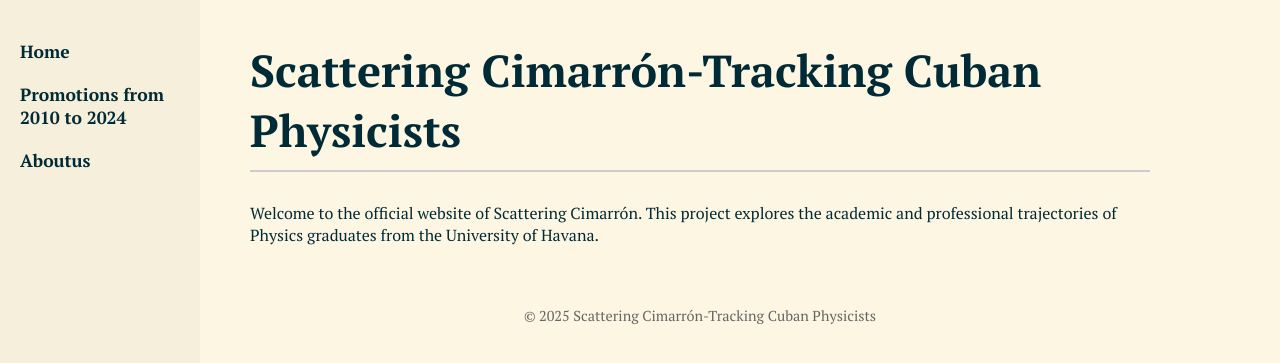
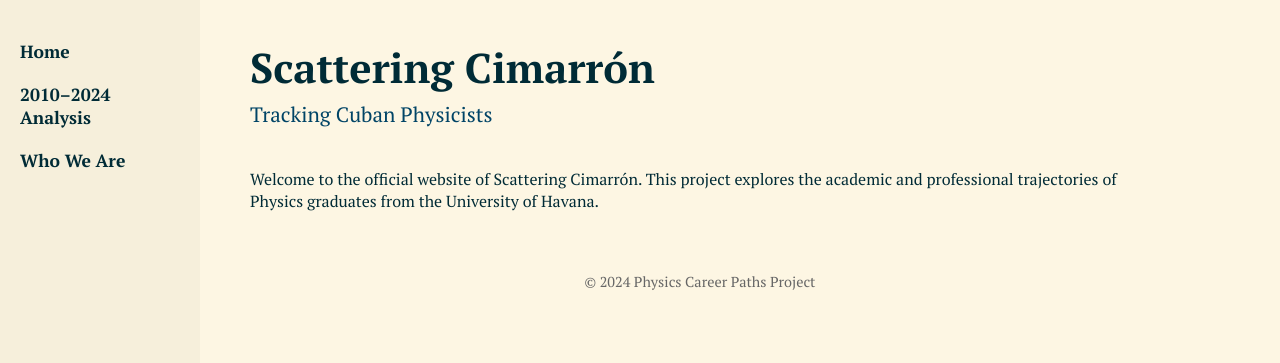
Before and after one commit to Gretica/Tracking_Cuban_Physicists, a Jekyll site: the page built from index.md, in a window 1280 px wide. Shown: the top 363 px of the page. Built offline with Jekyll 4.4.1, drawn with Linux system fonts in a browser that asks for light colours.

Commit message:
Update default.html

```diff
--- a/_layouts/default.html
+++ b/_layouts/default.html
@@ -3,7 +3,7 @@
 <head>
   <meta charset="UTF-8" />
   <meta name="viewport" content="width=device-width, initial-scale=1" />
-  <title>{{ page.title | default: "Scattering Cimarrón-Tracking Cuban Physicists" }}</title>
+  <title>{{ page.title | default: "Scattering Cimarrón – Tracking Cuban Physicists" }}</title>
   <link href="https://fonts.googleapis.com/css2?family=PT+Serif:wght@400;700&display=swap" rel="stylesheet">
   <style>
     body {
@@ -45,12 +45,20 @@
       max-width: 900px;
     }
 
-    .site-title {
-      font-size: 2.8em;
+    .site-header {
+      margin-bottom: 40px;
+    }
+
+    .project-title {
+      font-size: 2.6em;
       font-weight: bold;
-      margin-bottom: 30px;
-      border-bottom: 2px solid #ccc;
-      padding-bottom: 10px;
+      margin: 0;
+    }
+
+    .project-subtitle {
+      font-size: 1.3em;
+      color: #004466;
+      margin-top: 5px;
     }
 
     h1, h2, h3 {
@@ -69,15 +77,20 @@
 <body>
   <nav>
     <a href="{{ '/' | relative_url }}">Home</a>
-    <a href="{{ '/analysis' | relative_url }}">Promotions from 2010 to 2024</a>
-    <a href="{{ '/who-we-are' | relative_url }}">Aboutus</a>
+    <a href="{{ '/analysis' | relative_url }}">2010–2024 Analysis</a>
+    <a href="{{ '/who-we-are' | relative_url }}">Who We Are</a>
   </nav>
 
   <main>
-    <div class="site-title">Scattering Cimarrón-Tracking Cuban Physicists</div>
+    <div class="site-header">
+      <div class="project-title">Scattering Cimarrón</div>
+      <div class="project-subtitle">Tracking Cuban Physicists</div>
+    </div>
+
     {{ content }}
+
     <footer>
-      &copy; 2025 Scattering Cimarrón-Tracking Cuban Physicists
+      &copy; 2024 Physics Career Paths Project
     </footer>
   </main>
 </body>
```
